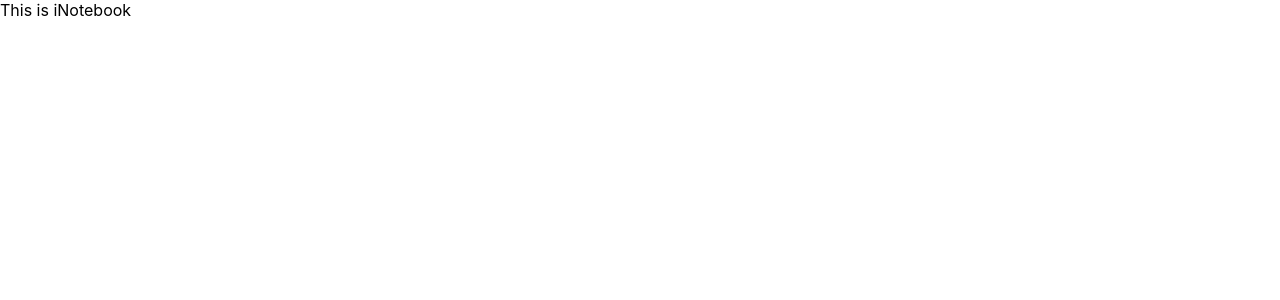
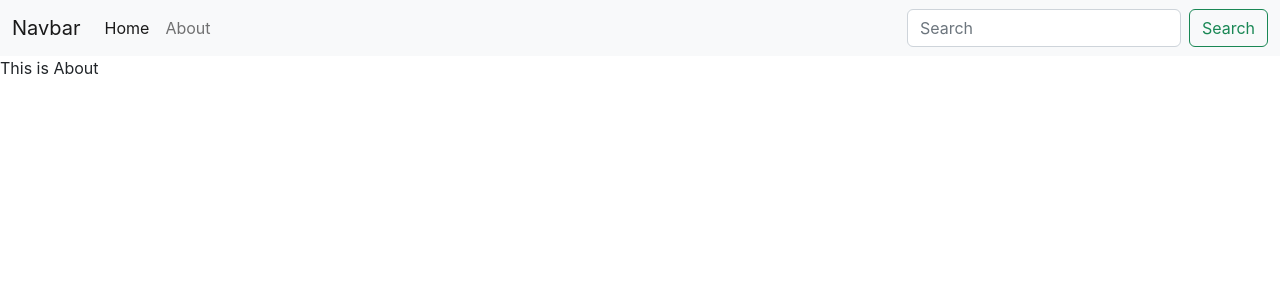
Before and after one commit to YuvRaj6392/inotefrontend, a React (Create React App) app: page /about in a window 1280 px wide. Shown: the top 300 px of the page. Built offline with nearby package versions, Linux system fonts and the light colour scheme.

Commit message:
adde components and routes

```diff
--- a/public/index.html
+++ b/public/index.html
@@ -10,34 +10,16 @@
       content="Web site created using create-react-app"
     />
     <link rel="apple-touch-icon" href="%PUBLIC_URL%/logo192.png" />
-    <!--
-      manifest.json provides metadata used when your web app is installed on a
-      user's mobile device or desktop. See https://developers.google.com/web/fundamentals/web-app-manifest/
-    -->
+
     <link rel="manifest" href="%PUBLIC_URL%/manifest.json" />
-    <!--
-      Notice the use of %PUBLIC_URL% in the tags above.
-      It will be replaced with the URL of the `public` folder during the build.
-      Only files inside the `public` folder can be referenced from the HTML.
+    <link href="https://cdn.jsdelivr.net/npm/bootstrap@5.2.2/dist/css/bootstrap.min.css" rel="stylesheet" integrity="sha384-Zenh87qX5JnK2Jl0vWa8Ck2rdkQ2Bzep5IDxbcnCeuOxjzrPF/et3URy9Bv1WTRi" crossorigin="anonymous">
 
-      Unlike "/favicon.ico" or "favicon.ico", "%PUBLIC_URL%/favicon.ico" will
-      work correctly both with client-side routing and a non-root public URL.
-      Learn how to configure a non-root public URL by running `npm run build`.
-    -->
-    <title>React App</title>
+    <title>iNotebook Secured in the clouds</title>
   </head>
   <body>
     <noscript>You need to enable JavaScript to run this app.</noscript>
     <div id="root"></div>
-    <!--
-      This HTML file is a template.
-      If you open it directly in the browser, you will see an empty page.
 
-      You can add webfonts, meta tags, or analytics to this file.
-      The build step will place the bundled scripts into the <body> tag.
-
-      To begin the development, run `npm start` or `yarn start`.
-      To create a production bundle, use `npm run build` or `yarn build`.
-    -->
+    <script src="https://cdn.jsdelivr.net/npm/bootstrap@5.2.2/dist/js/bootstrap.bundle.min.js" integrity="sha384-OERcA2EqjJCMA+/3y+gxIOqMEjwtxJY7qPCqsdltbNJuaOe923+mo//f6V8Qbsw3" crossorigin="anonymous"></script>
   </body>
 </html>
--- a/src/App.js
+++ b/src/App.js
@@ -1,7 +1,17 @@
 import React from 'react'
-
+import { BrowserRouter as Router,Routes,Route } from 'react-router-dom'
+import Home from './components/Home'
+import Navbar from './components/Navbar'
+import About from './components/About'
 export default function App() {
   return (
-    <div>This is iNotebook</div>
+    <Router>
+      <Navbar />
+      <Routes>
+        <Route exact path='/' element={<Home />}   />
+        <Route exact path='/about' element={<About />}   />
+      </Routes>
+
+    </Router>
   )
 }
--- /dev/null
+++ b/src/components/About.js
@@ -0,0 +1,9 @@
+import React from 'react'
+
+export default function About() {
+  return (
+    <div>
+    This is About
+    </div>
+  )
+}
--- /dev/null
+++ b/src/components/Home.js
@@ -0,0 +1,7 @@
+import React from 'react'
+
+export default function Home() {
+  return (
+    <div>This is iNoteBook</div>
+  )
+}
--- /dev/null
+++ b/src/components/Navbar.js
@@ -0,0 +1,32 @@
+import React from 'react'
+import {Link } from 'react-router-dom'
+export default function Navbar() {
+  return (
+    <div>
+       <nav className="navbar navbar-expand-lg bg-light">
+  <div className="container-fluid">
+    <Link className="navbar-brand" to="/">Navbar</Link>
+    <button className="navbar-toggler" type="button" data-bs-toggle="collapse" data-bs-target="#navbarSupportedContent" aria-controls="navbarSupportedContent" aria-expanded="false" aria-label="Toggle navigation">
+      <span className="navbar-toggler-icon"></span>
+    </button>
+    <div className="collapse navbar-collapse" id="navbarSupportedContent">
+      <ul className="navbar-nav me-auto mb-2 mb-lg-0">
+        <li className="nav-item">
+          <Link className="nav-link active" aria-current="page" to="/">Home</Link>
+        </li>
+        <li className="nav-item">
+          <Link className="nav-link" to="/about">About</Link>
+        </li>
+
+
+      </ul>
+      <form className="d-flex" role="search">
+        <input className="form-control me-2" type="search" placeholder="Search" aria-label="Search"/>
+        <button className="btn btn-outline-success" type="submit">Search</button>
+      </form>
+    </div>
+  </div>
+</nav>
+    </div>
+  )
+}
```
